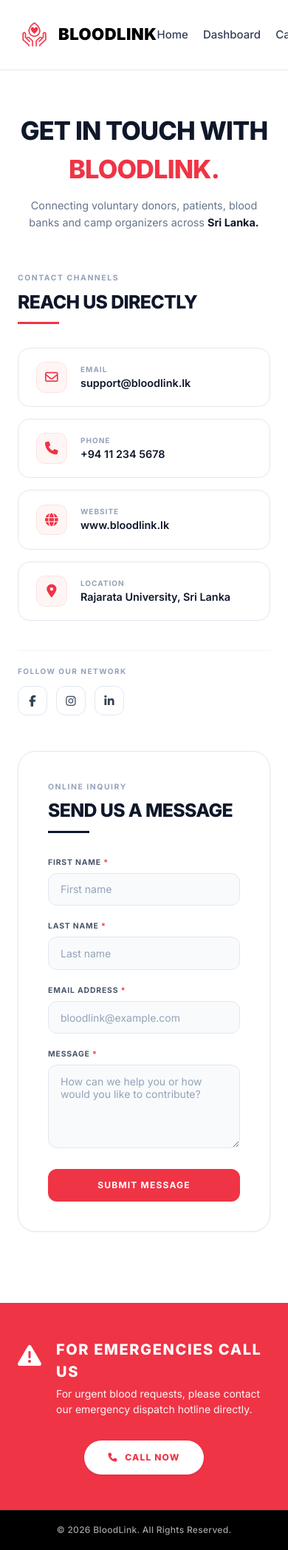
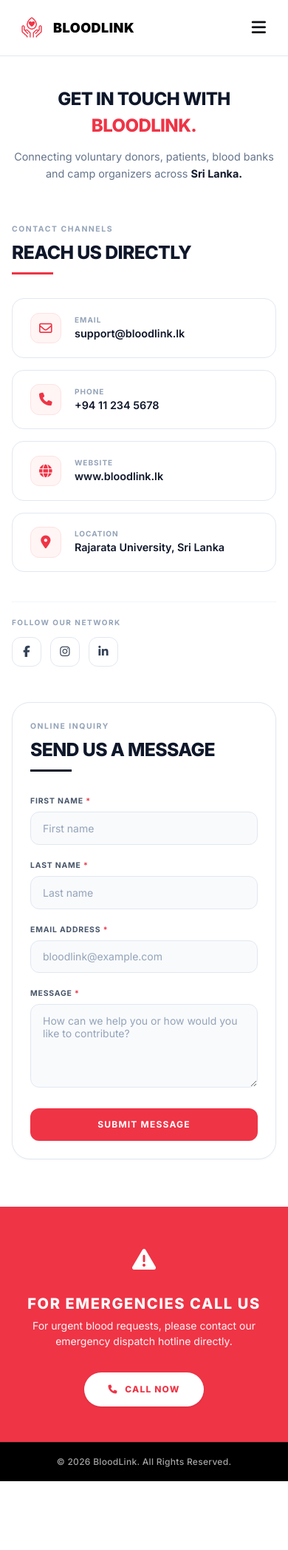
Before and after one commit to anuja77-lakshan/Blood-Donation-Manageement-Web-Application, a PHP site: page /contact.php in a window 390 px wide. Shown: the whole page at 74% size. After the commit the page ends 2002 px from the top, so only its background shows below. Run offline with PHP 8.4, Linux system fonts and the light colour scheme.

Commit message:
Fix contact page mobile responsive

```diff
--- a/contact.php
+++ b/contact.php
@@ -17,7 +17,7 @@
 
   <header class="header-section">
     <div class="full-screen-container navbar">
-      <a href="home.html" class="brand-logo">
+      <a href="home.php" class="brand-logo">
         <img src="images/bloodlink_logo.png" alt="BloodLink Logo" class="brand-logo-img">
         <span class="brand-logo-text">BLOODLINK</span>
       </a>
@@ -29,7 +29,7 @@
         <li>
           <a href="personal-account.php" class="user-greeting">
             <i class="fa-regular fa-circle-user"></i>
-            <span>Hi, Pasan</span>
+            <span>Hi, senith</span>
           </a>
         </li>
       </ul>
@@ -43,11 +43,11 @@
     <!-- Mobile Dropdown menu -->
     <div id="mobile-menu" class="mobile-menu menu-closed">
       <nav class="mobile-nav">
-        <a href="home.html">Home</a>
-        <a href="dashboard.html">Dashboard</a>
-        <a href="camps.html">Camps</a>
+        <a href="home.php">Home</a>
+        <a href="dashboard.php">Dashboard</a>
+        <a href="camps.php">Camps</a>
         <a href="contact.php" class="active">Contact</a>
-        <a href="personal-account.html" class="mobile-user-link">
+        <a href="personal-account.php" class="mobile-user-link">
           <i class="fa-regular fa-circle-user"></i>
           <span>Hi, senith</span>
         </a>
@@ -55,7 +55,7 @@
     </div>
   </header>
 
-  <main class="full-screen-container main-content">
+  <main class="main-content">
 
     <section class="hero-section reveal-on-scroll">
       <h1 class="hero-title">GET IN TOUCH WITH <span class="text-red">BLOODLINK.</span></h1>
@@ -167,7 +167,7 @@
   </main>
 
   <section class="emergency-banner reveal-on-scroll">
-    <div class="full-screen-container emergency-container">
+    <div class="emergency-container">
       <div class="emergency-text-group">
         <div class="emergency-icon-circle">
           <i class="fa-solid fa-triangle-exclamation"></i>
--- a/css/contact.css
+++ b/css/contact.css
@@ -6,12 +6,6 @@
 }
 
 :root {
-  --primary: #ef3446;
-  --primary-hover: #cc141e;
-  --text-dark: #000000;
-  --text-muted: #64748b;
-  --border-light: #e2e8f0;
-
   --color-red: #ef3446;
   --color-darkred: #d92636;
   --color-dark: #0f1115;
@@ -20,19 +14,24 @@
   --color-bordergray: #e2e8f0;
 }
 
-html, body {
-  width: 100vw;
-  min-height: 100vh;
-  margin: 0;
-  padding: 0;
-  overflow-x: hidden;
+body {
   background-color: #ffffff;
-  color: var(--text-dark);
+  color: #1e293b;
   line-height: 1.5;
   -webkit-font-smoothing: antialiased;
+  overflow-x: hidden;
 }
 
-/* Full Screen Container (Matching Camps & Home standard) */
+/* Top Full Width Navbar */
+.header-section {
+  width: 100%;
+  border-bottom: 1px solid var(--color-bordergray);
+  background: #ffffff;
+  position: sticky;
+  top: 0;
+  z-index: 100;
+}
+
 .full-screen-container {
   width: 100%;
   max-width: 100% !important;
@@ -40,25 +39,12 @@ html, body {
   padding-right: clamp(24px, 4.5vw, 70px);
 }
 
-/* Header & Navbar */
-.header-section {
-  width: 100%;
-  border-bottom: 1px solid var(--border-light);
-  background: #ffffff;
-}
-
-.header-section .full-screen-container.navbar,
-.header-section .navbar {
-  width: 100% !important;
-  max-width: 100% !important;
-  padding-left: clamp(24px, 4.5vw, 70px) !important;
-  padding-right: clamp(24px, 4.5vw, 70px) !important;
-  padding-top: 18px;
-  padding-bottom: 18px;
-  margin: 0 !important;
+.navbar {
   display: flex;
   justify-content: space-between;
   align-items: center;
+  padding-top: 18px;
+  padding-bottom: 18px;
 }
 
 .brand-logo {
@@ -111,6 +97,12 @@ html, body {
   font-weight: 600;
 }
 
+.user-profile {
+  font-size: 22px;
+  color: #334155;
+  cursor: pointer;
+}
+
 /* Profile greeting */
 .user-greeting {
   display: inline-flex;
@@ -131,7 +123,7 @@ html, body {
 
 .user-greeting i {
   font-size: 19px;
-  color: var(--primary);
+  color: #ef3446 !important;
   display: inline-flex;
   align-items: center;
   justify-content: center;
@@ -219,8 +211,9 @@ html, body {
 
 /* Main Content Layout */
 .main-content {
-  padding-top: 3.5rem;
-  padding-bottom: 6rem;
+  max-width: 1440px;
+  margin: 0 auto;
+  padding: 3.5rem 1.5rem 6rem;
 }
 
 .hero-section {
@@ -500,6 +493,9 @@ html, body {
 }
 
 .emergency-container {
+  max-width: 1440px;
+  margin: 0 auto;
+  padding: 0 1.5rem;
   display: flex;
   flex-direction: column;
   justify-content: space-between;
@@ -603,6 +599,36 @@ html, body {
 }
 
 @media (max-width: 768px) {
+  .nav-links {
+    display: none;
+  }
+
+  .mobile-toggle {
+    display: block;
+  }
+
+  .main-content {
+    padding: 2.5rem 1rem 4rem;
+  }
+
+  .hero-title {
+    font-size: 1.75rem;
+  }
+
+  .form-container {
+    padding: 1.5rem;
+  }
+
+  .emergency-container {
+    text-align: center;
+  }
+
+  .emergency-text-group {
+    flex-direction: column;
+    align-items: center;
+    text-align: center;
+  }
+
   .footer-section {
     padding: 18px 0;
   }
@@ -612,3 +638,22 @@ html, body {
     line-height: 1.4;
   }
 }
+
+@media (max-width: 480px) {
+  .brand-logo-text {
+    font-size: 18px;
+  }
+
+  .brand-logo-img {
+    width: 38px;
+    height: 38px;
+  }
+
+  .hero-title {
+    font-size: 1.5rem;
+  }
+
+  .emergency-call-btn {
+    width: 100%;
+  }
+}
```
